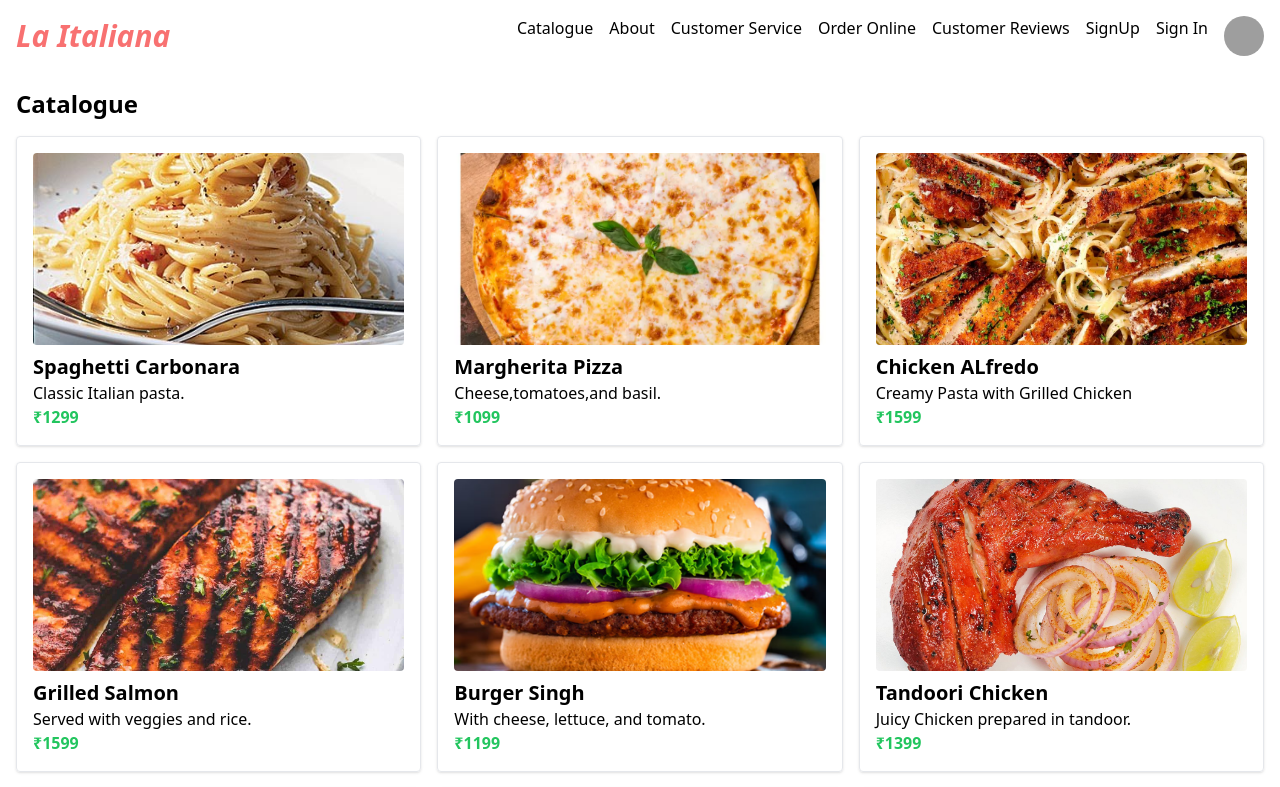
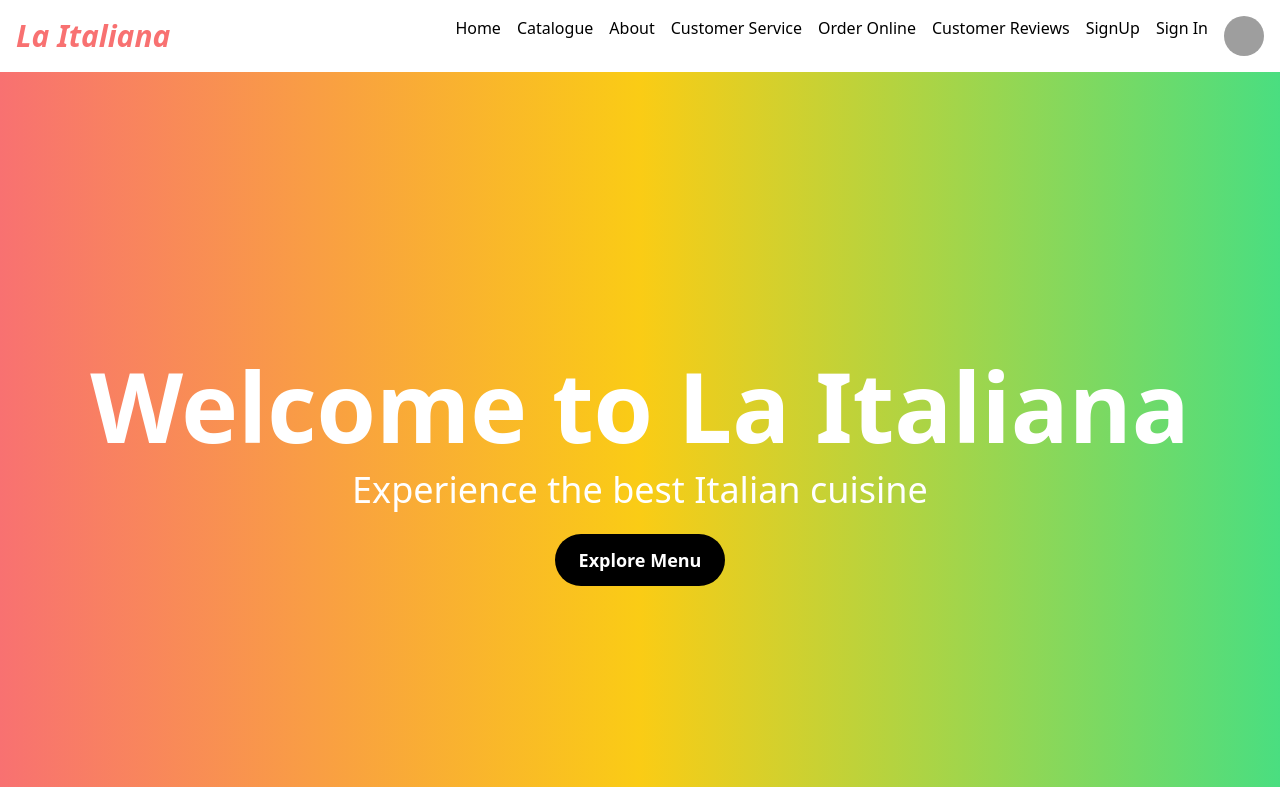
Before and after one commit to samarth-6/La-Italiana, a React (Create React App) app in the folder frontend/: page / in a window 1280 px wide. Shown: the top 787 px of the page. Built offline with nearby package versions, Linux system fonts and the light colour scheme; grey boxes are pictures that could not be loaded.

Commit message:
adding home page

```diff
--- a/frontend/src/App.js
+++ b/frontend/src/App.js
@@ -3,6 +3,7 @@ import Signup from './components/Authentication/signup.js'
 import Signin from './components/Authentication/signin.js'
 import Navbar from './components/Navbar/navbar.js'
 import Catalogue from './components/catalogue/catalogue.js'
+import Home from './components/Home/home.js'
 import OnlineOrdering from './components/onlineorder/onlineordering.jsx'
 import {BrowserRouter as Router,Routes,Route} from "react-router-dom";
 import {useDispatch} from "react-redux"
@@ -31,7 +32,8 @@ const App=()=>{
     <Navbar/>
     <ToastContainer/>
       <Routes>
-        <Route exact path="/" element={<Catalogue/>}/>
+      <Route exact path="/" element={<Home/>}/>
+        <Route exact path="/menu" element={<Catalogue/>}/>
         <Route exact path="/about" element={<About/>}/>
         <Route exact path="/service" element={<Service/>}/>
         <Route exact path="/signin" element={<Signin/>}/>
--- /dev/null
+++ b/frontend/src/components/Home/home.js
@@ -0,0 +1,19 @@
+import React from 'react';
+import { useNavigate } from 'react-router-dom';
+
+const Home = () => {
+    const navigate=useNavigate();
+  return (
+    <div className="home-container h-screen flex items-center justify-center bg-gradient-to-r from-red-400 via-yellow-400 to-green-400">
+      <div className="text-center text-white">
+        <h1 className="text-6xl md:text-8xl font-bold mb-4">Welcome to La Italiana</h1>
+        <p className="text-2xl md:text-4xl mb-6">Experience the best Italian cuisine</p>
+        <button className="bg-black hover:bg-gray-800 text-white font-bold py-3 px-6 rounded-full text-lg" onClick={()=>{navigate('/menu')}}>
+          Explore Menu
+        </button>
+      </div>
+    </div>
+  );
+};
+
+export default Home;
--- a/frontend/src/components/Navbar/navbar.js
+++ b/frontend/src/components/Navbar/navbar.js
@@ -36,7 +36,8 @@ const Navbar=()=>{
         </div>
         <div className={`${isLoggedIn? 'block' : 'hidden'} md:flex`}>
           <ul className="flex space-x-4">
-            <li><Link to="/" className="hover:text-blue-500">Catalogue</Link></li>
+          <li><Link to="/" className="hover:text-blue-500">Home</Link></li>
+            <li><Link to="/menu" className="hover:text-blue-500">Catalogue</Link></li>
             <li><Link to="/about" className="hover:text-blue-500">About</Link></li>
             <li><Link to="/call" className="hover:text-blue-500">Customer Service</Link></li>
             <li><Link to="/onlineordering" className="hover:text-blue-500">Order Online</Link></li>
```
